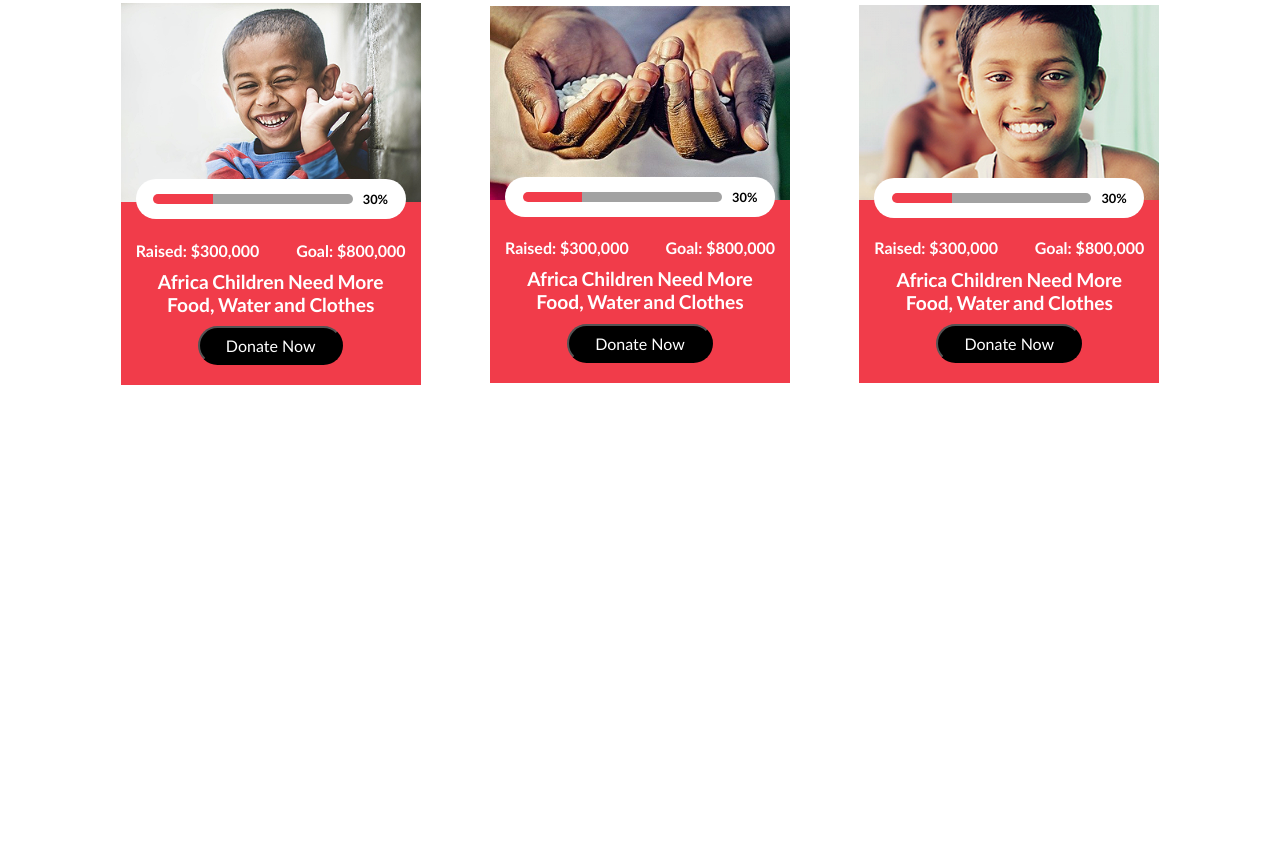
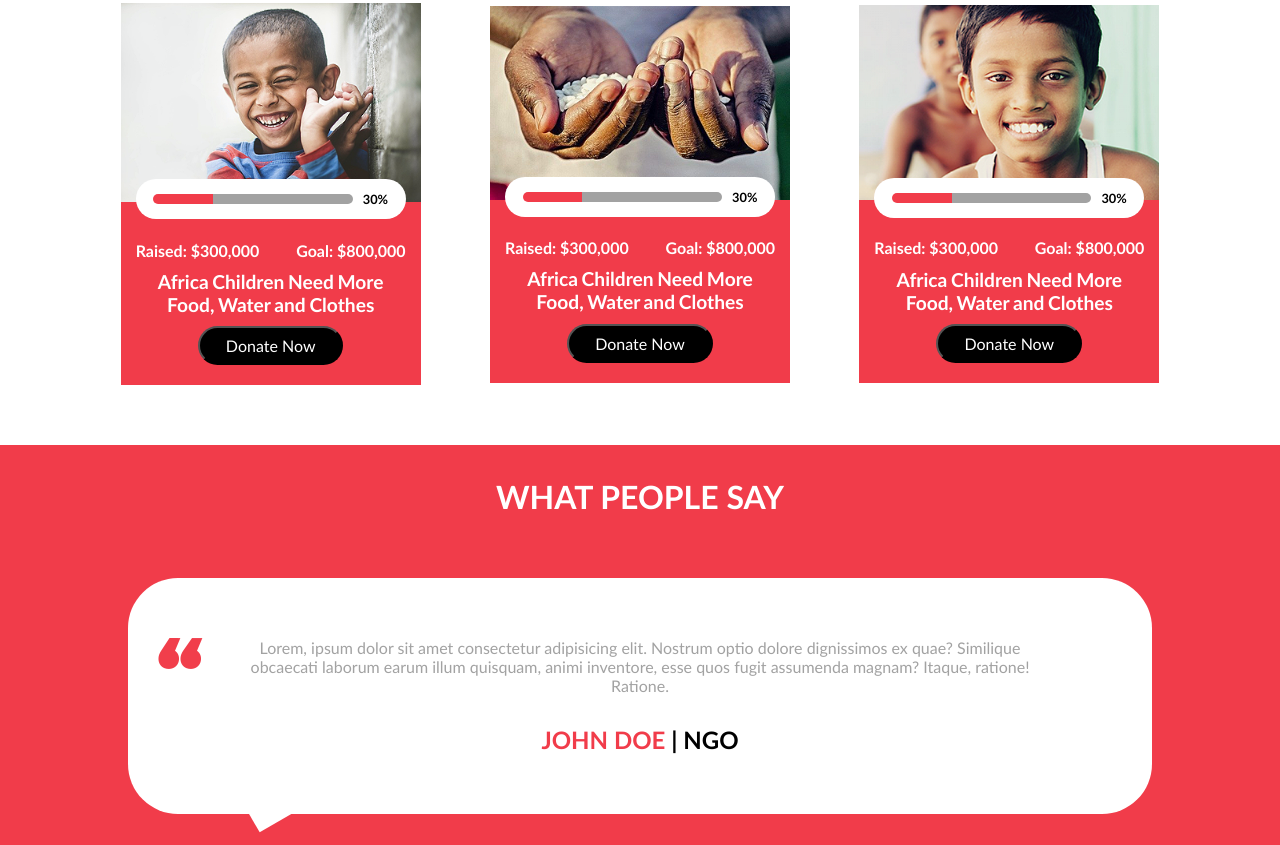
Before and after one commit to harshit0571/Ngo-Website, a plain HTML site: page index.html in a window 1280 px wide. Shown: the part 2132-2977 px from the top of the page. Before the commit the page ends 2517 px from the top, so only its background shows below. Drawn offline with nearby package versions, Linux system fonts and the light colour scheme.

Commit message:
testimonil - edited

```diff
--- a/css/responsive.css
+++ b/css/responsive.css
@@ -76,7 +76,7 @@
 
 @media screen and (max-width: 786px) {
   * {
-    font-size: 14px;
+    font-size: 13px;
   }
   .links {
     display: flex;
@@ -88,18 +88,17 @@
     justify-content: space-between;
     margin-left: auto;
     position: relative;
-
+    align-items: baseline;
     margin-right: auto;
     position: sticky;
     z-index: 50;
     height: 60px;
-    margin-top: 1rem;
   }
 
   .logo-container {
     display: flex;
     justify-content: flex-start;
-    gap: 10px;
+    margin-bottom: 1rem;
     margin-left: 1%;
     align-items: center;
   }
@@ -131,7 +130,7 @@
   .ham-btn {
     display: inline-block;
     position: absolute;
-    top: 5px;
+    top: 10px;
     right: 20px;
     cursor: pointer;
   }
@@ -182,8 +181,9 @@
     width: 80%;
     gap: 20px;
     color: white;
-    justify-content: center;
+    justify-content: flex-start;
     margin-left: 6%;
+    margin-top: 20%;
   }
   .about-us-1 {
     display: none;
--- a/css/style.css
+++ b/css/style.css
@@ -366,3 +366,59 @@ span {
   word-spacing: -1px;
   color: white;
 }
+
+.testimonials {
+  margin-top: 60px;
+  width: 100%;
+  background-color: var(--red);
+  height: 400px;
+  display: flex;
+  flex-direction: column;
+  justify-content: space-around;
+  align-items: center;
+}
+.testimonials h1 {
+  font-size: 2rem;
+  color: white;
+}
+.dialog {
+  width: 80%;
+  border-radius: 50px;
+  padding: 15px;
+  background-color: white;
+  text-align: center;
+  padding-top: 60px;
+  padding-bottom: 60px;
+  justify-content: space-around;
+  text-align: center;
+  position: relative;
+}
+
+.dialog p {
+  margin-bottom: 30px;
+  width: 80%;
+  margin: 0 auto;
+  text-align: center;
+  display: flex;
+  justify-content: center;
+  align-items: center;
+  color: #a2a2a2;
+  font-weight: 300;
+}
+
+.dialog span {
+  font-size: 1.5rem;
+}
+.dialog img {
+  position: absolute;
+  left: 30px;
+}
+.triangle {
+  width: 100px;
+  height: 100px;
+  position: absolute;
+  bottom: 0;
+  left: 100px;
+  background-color: white;
+  transform: rotate(60deg);
+}
--- a/index.html
+++ b/index.html
@@ -213,6 +213,22 @@
       </div>
     </section>
 
+    <section class="testimonials">
+      <h1>WHAT PEOPLE SAY</h1>
+      <div class="dialog">
+        <img src="assets/quotes.png" />
+        <p style="margin-bottom: 30px">
+          Lorem, ipsum dolor sit amet consectetur adipisicing elit. Nostrum
+          optio dolore dignissimos ex quae? Similique obcaecati laborum earum
+          illum quisquam, animi inventore, esse quos fugit assumenda magnam?
+          Itaque, ratione! Ratione.
+        </p>
+
+        <div class="triangle"></div>
+        <span><span style="color: var(--red)">JOHN DOE</span> | NGO</span>
+      </div>
+    </section>
+
     <script src="js/script.js"></script>
   </body>
 </html>
```
Also changed, not shown: assets/quotes.png (added).
